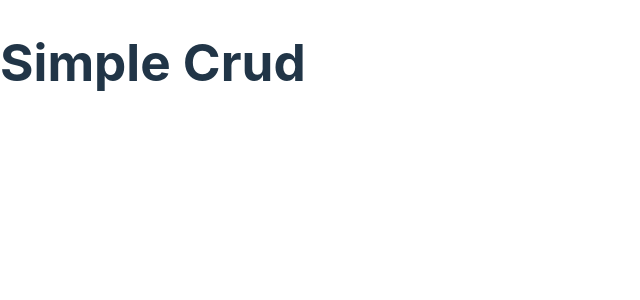
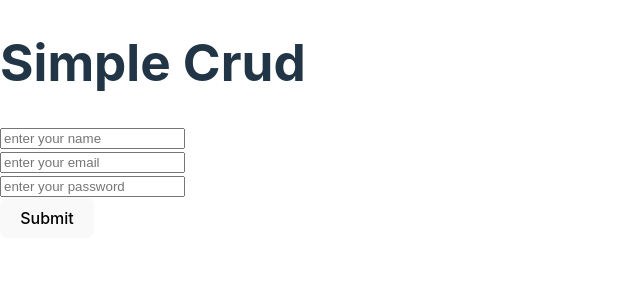
Before and after one commit to OMI786I/mangodb-expressjs-react, a React (Vite) app in the folder simple-crud-client/: page / in a window 1280 px wide. Shown: the top 300 px of the page, without its empty margins (0-640 px from the left). Built offline with nearby package versions, Linux system fonts and the light colour scheme.

Commit message:
made a simple form in react

```diff
--- a/simple-crud-client/src/App.jsx
+++ b/simple-crud-client/src/App.jsx
@@ -1,11 +1,31 @@
-import { useState } from "react";
-
 import "./App.css";
 
 function App() {
+  const handleAddUser = (event) => {
+    event.preventDefault();
+    const form = event.target;
+    const name = form.name.value;
+    const email = form.email.value;
+    const user = { name, email };
+    console.log(user);
+  };
+
   return (
     <div>
       <h1>Simple Crud</h1>
+      <form onSubmit={handleAddUser}>
+        <input type="text" name="name" placeholder="enter your name" />
+        <br />
+        <input type="email" name="email" placeholder="enter your email" />
+        <br />
+        <input
+          type="password"
+          name="password"
+          placeholder="enter your password"
+        />
+        <br />
+        <button>Submit</button>
+      </form>
     </div>
   );
 }
```
